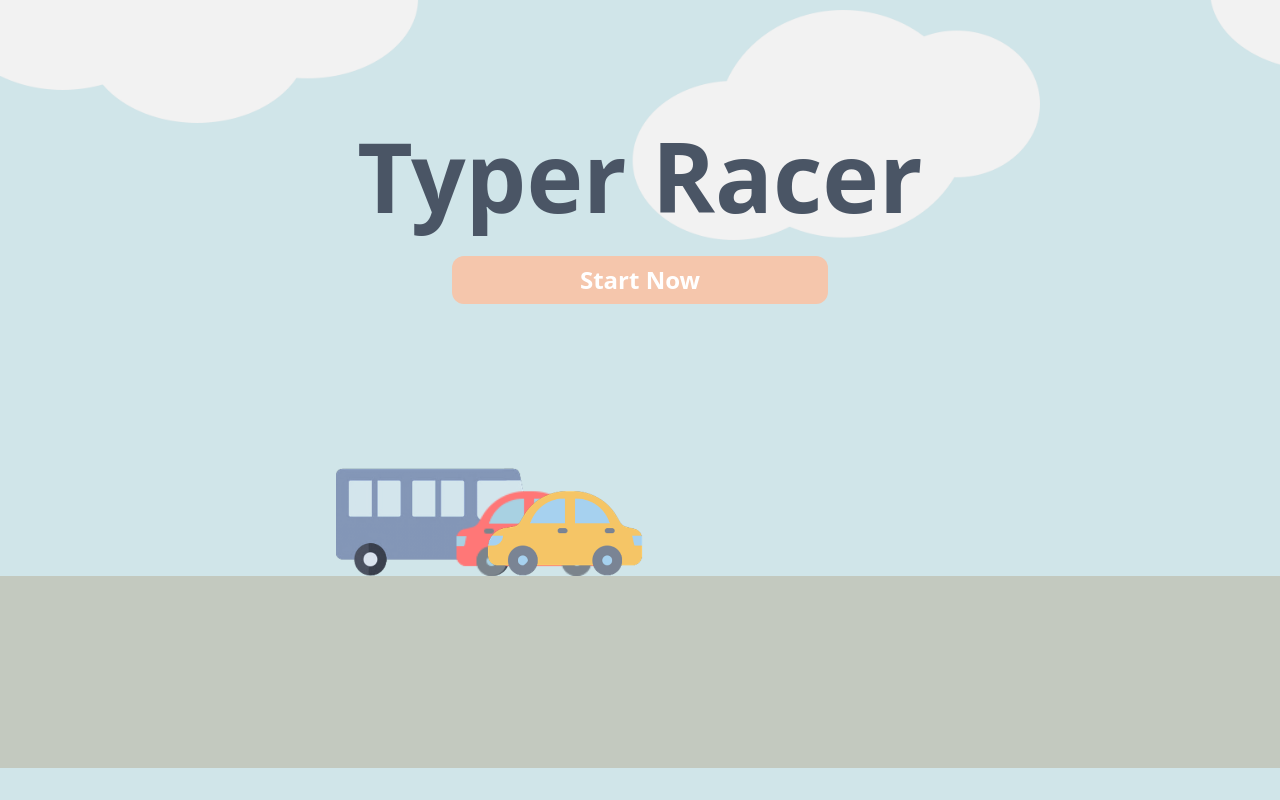
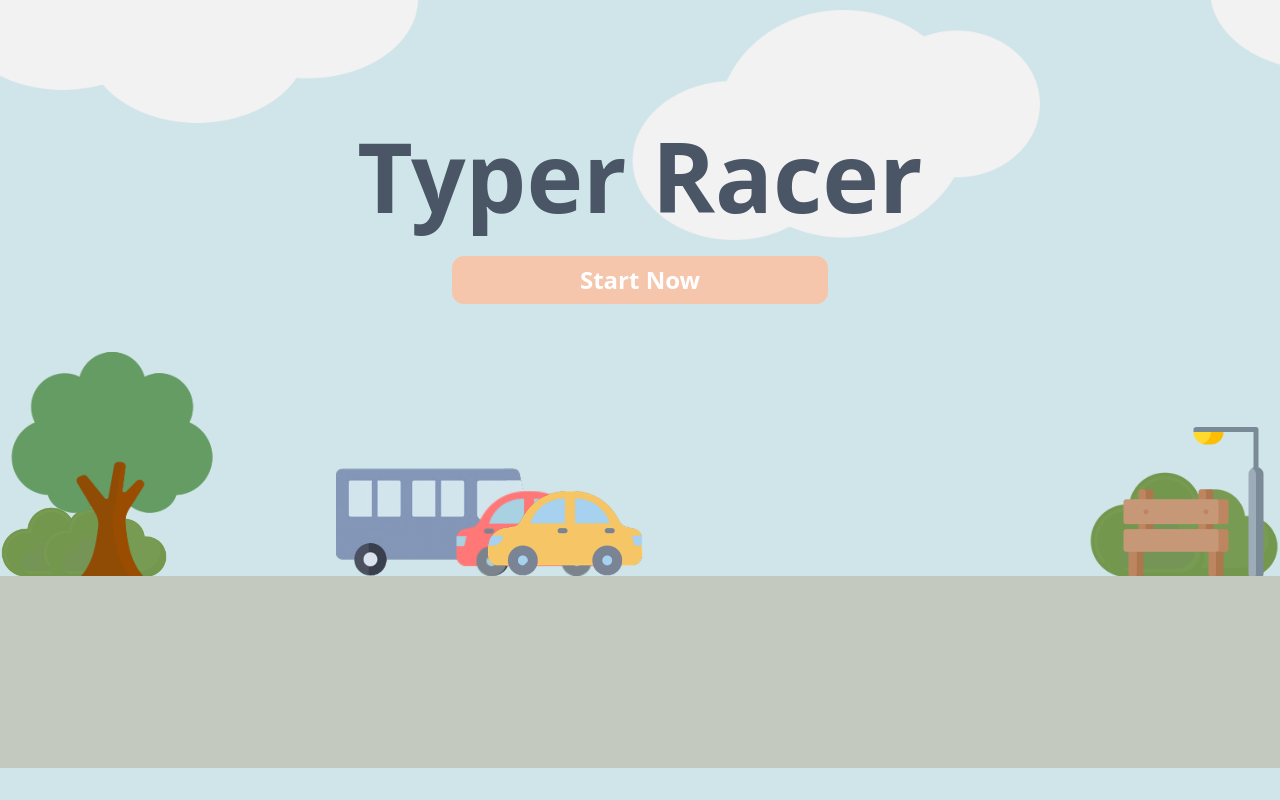
Before and after one commit to XuanGiaHanNguyen/RacerTyper, a React (Vite) app in the folder frontend/: page / in a window 1280 px wide. Built offline with nearby package versions, Linux system fonts and the light colour scheme.

Commit message:
background

```diff
--- a/frontend/src/pages/landing.jsx
+++ b/frontend/src/pages/landing.jsx
@@ -5,6 +5,9 @@ import landingpg from '../assets/main/landing.png';
 import Car1 from '../assets/main/Car1.png';
 import Bus from '../assets/main/Bus.png';
 import Car from '../assets/main/car.png';
+import bush from '../assets/main/bush.png';
+import bench from '../assets/main/bench.png';
+import tree from '../assets/main/tree.png';
 
 
 const Landing = () => {
@@ -52,8 +55,13 @@ const Landing = () => {
                 style={{ backgroundColor: "#f5c6ac" }}
                 >
                 Start Now
-                </button>
+            </button>
             <div className='relative flex w-full mt-20 pb-48'>
+                <img src={tree} alt="tree" className='absolute bottom-0 w-56' style={{zIndex: 2 }} />
+                <img src={bush} alt="bush" className='absolute bottom-0 w-32' style={{ zIndex: 1 }} />
+                <img src={bush} alt="bush" className='absolute bottom-0 left-10 w-32' style={{ zIndex: 1 }} />
+                <img src={bush} alt="bush" className='absolute bottom-0 right-0 w-48' style={{ zIndex: 1 }} />
+                <img src={bench} alt="bench" className='absolute bottom-0 right-1 w-40' style={{  zIndex: 1 }} />
                 <img src={Car1} alt="Car1" className='absolute bottom-0 w-40' style={{ left: `${carPosition}px`, zIndex: 2 }} />
                 <img src={Bus} alt="Bus" className='absolute bottom-0 w-48' style={{ left: `${busPosition}px`, zIndex: 1 }} />
                 <img src={Car} alt="Car2" className='absolute bottom-0 w-40' style={{ left: `${Car2Position}px`, zIndex: 1 }} />
```
